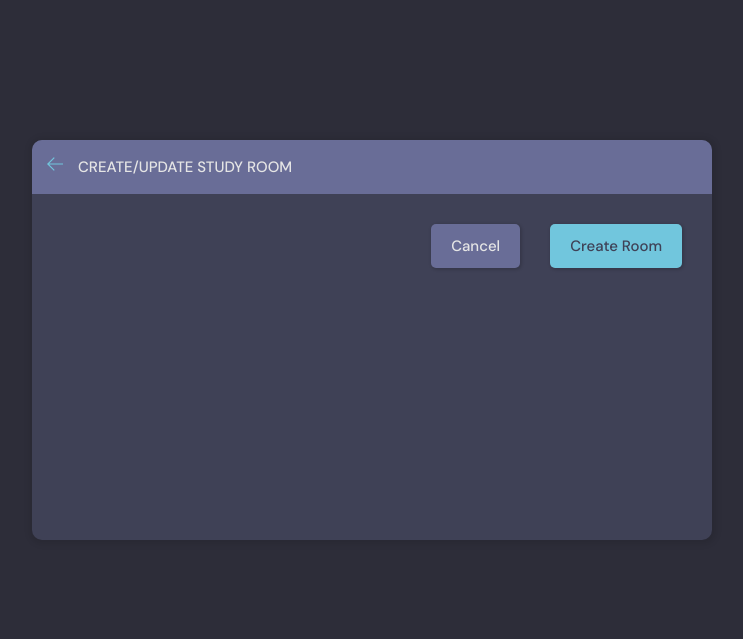
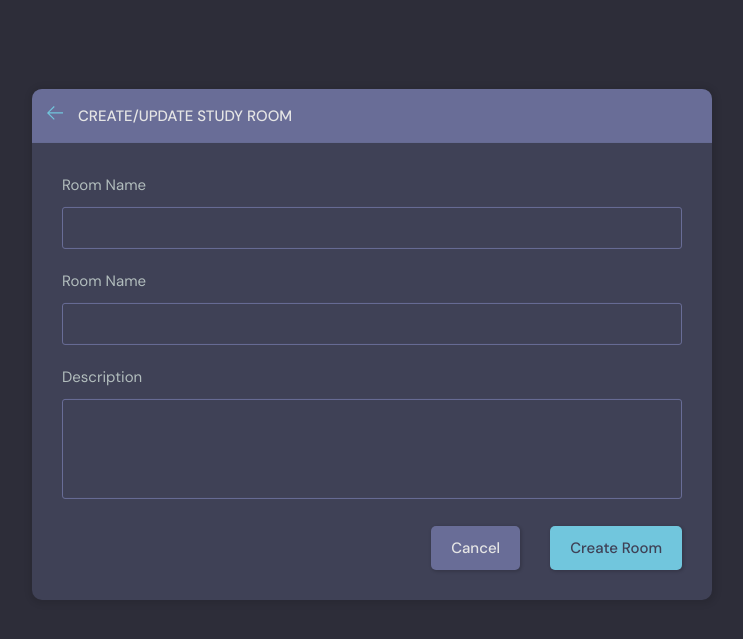
Before and after one commit to PlanetNamekTech/study_bud, a Django app: template base/templates/base/room_form.html in a window 1280 px wide. Shown: the part 76-715 px from the top of the page, without its empty margins (268-1011 px from the left). Run offline with Django 3.2, Linux system fonts and the light colour scheme; the template is opened without the code that fills it: most values are stand-ins (such as "Sample title", 1, 10 or a date in 2020); form fields are guessed from the names that the template uses.

Commit message:
modifying room creation form and correlating with home page

```diff
--- a/base/templates/base/room_form.html
+++ b/base/templates/base/room_form.html
@@ -21,13 +21,27 @@
           <form class="form" action="" method="POST">
             {% csrf_token %}
 
-            {% for field in form %}
             <div class="form__group">
-              <label for="room_name">{{field.label}}</label>
-              {{field}}
-              <!-- <input id="room_name" name="room_name" type="text" placeholder="E.g. Mastering Python + Django" /> -->
+              <label for="room_topic">Room Name</label>
+              <input type="text" name="topic" required list="topic-list" />
+              <datalist id="topic-list">
+                <select id="room_topic" >
+                  {% for topic in topics %}
+                  <option value="{{topic.name}}">{{topic.name}}</option>
+                  {% endfor %}
+                </select>
+              </datalist>
             </div>
-            {% endfor %}
+
+            <div class="form__group">
+              <label for="room_name">Room Name</label>
+              {{form.name}}
+            </div>
+
+            <div class="form__group">
+              <label for="room_description">Description</label>
+              {{form.description}}
+            </div>
 
             <!-- <div class="form__group">
               <label for="room_topic">Topic</label>
```
Also changed, not shown: base/views.py (+14 -9 lines).
